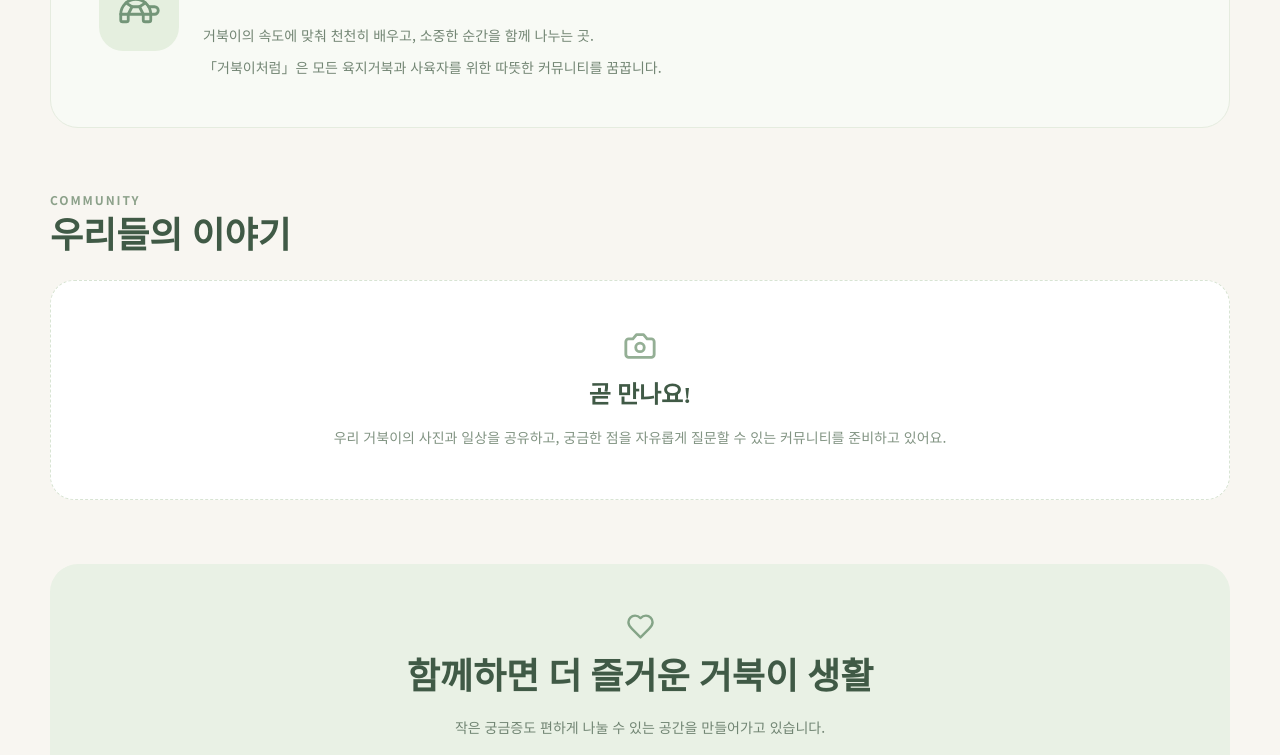
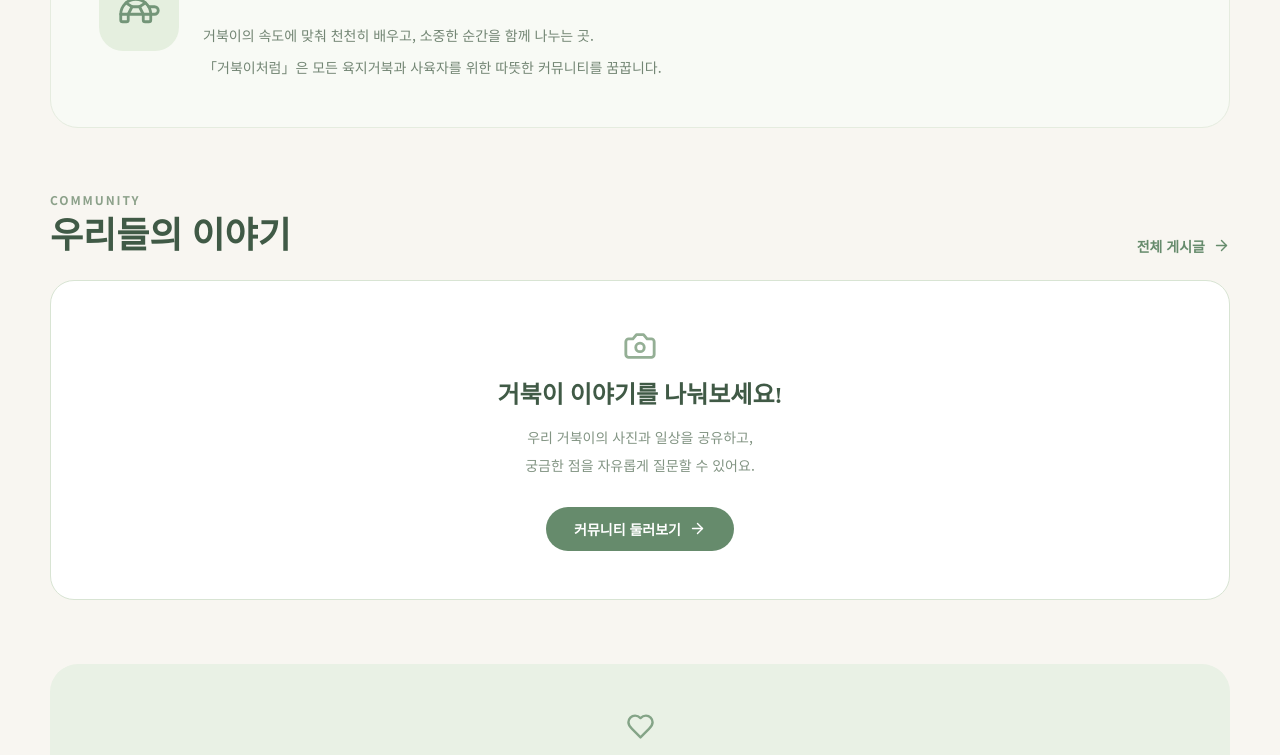
Before and after one commit to 3254lee-coder/gamelog, a Next.js app: page / in a window 1280 px wide. Shown: the part 1427-2182 px from the top of the page. Built offline with nearby package versions, Linux system fonts and the light colour scheme; no server answers; a web font is replaced by a local one.

Commit message:
Update page.tsx

```diff
--- a/app/page.tsx
+++ b/app/page.tsx
@@ -38,7 +38,7 @@ const categories = [
     icon: MessageCircle,
     background: "#eaf1f8",
     color: "#6c8ca9",
-    href: "",
+    href: "/community",
   },
   {
     title: "성장일기",
@@ -201,9 +201,10 @@ export default function HomePage() {
         </div>
       </section>
 
-      {/* 커뮤니티 미리보기 */}
+      {/* 커뮤니티 바로가기 */}
       <section className="mt-16">
-        <div className="mb-6">
+        <div className="mb-6 flex items-end justify-between gap-3">
+          <div>
             <p className="mb-2 text-xs font-bold tracking-[0.16em] text-[#8ca18a]">
               COMMUNITY
             </p>
@@ -212,21 +213,38 @@ export default function HomePage() {
             </h2>
           </div>
 
-        <div className="rounded-[24px] border border-dashed border-[#d8e4d3] bg-white px-6 py-12 text-center">
+          <Link
+            href="/community"
+            className="inline-flex items-center gap-2 text-sm font-bold text-[#668b6c] hover:text-[#405a46]"
+          >
+            전체 게시글
+            <ArrowRight size={17} />
+          </Link>
+        </div>
+
+        <div className="rounded-[24px] border border-[#d8e4d3] bg-white px-6 py-12 text-center">
           <Camera
             size={34}
             className="mx-auto text-[#94af95]"
           />
 
           <h3 className="font-hand mt-4 text-2xl">
-            곧 만나요!
+            거북이 이야기를 나눠보세요!
           </h3>
 
           <p className="mt-3 text-sm leading-7 text-[#829483]">
             우리 거북이의 사진과 일상을 공유하고,
-            궁금한 점을 자유롭게 질문할 수 있는
-            커뮤니티를 준비하고 있어요.
+            <br />
+            궁금한 점을 자유롭게 질문할 수 있어요.
           </p>
+
+          <Link
+            href="/community"
+            className="mt-7 inline-flex items-center gap-2 rounded-full bg-[#668b6c] px-7 py-3 text-sm font-bold text-white transition hover:bg-[#527558]"
+          >
+            커뮤니티 둘러보기
+            <ArrowRight size={17} />
+          </Link>
         </div>
       </section>
 
@@ -247,7 +265,7 @@ export default function HomePage() {
         </p>
 
         <Link
-          href="/login"
+          href="/community"
           className="mt-7 inline-flex items-center gap-2 rounded-full bg-[#668b6c] px-7 py-3 text-sm font-bold text-white transition hover:bg-[#527558]"
         >
           함께하기
```
Lines whose indentation alone changed are shown as unchanged.
